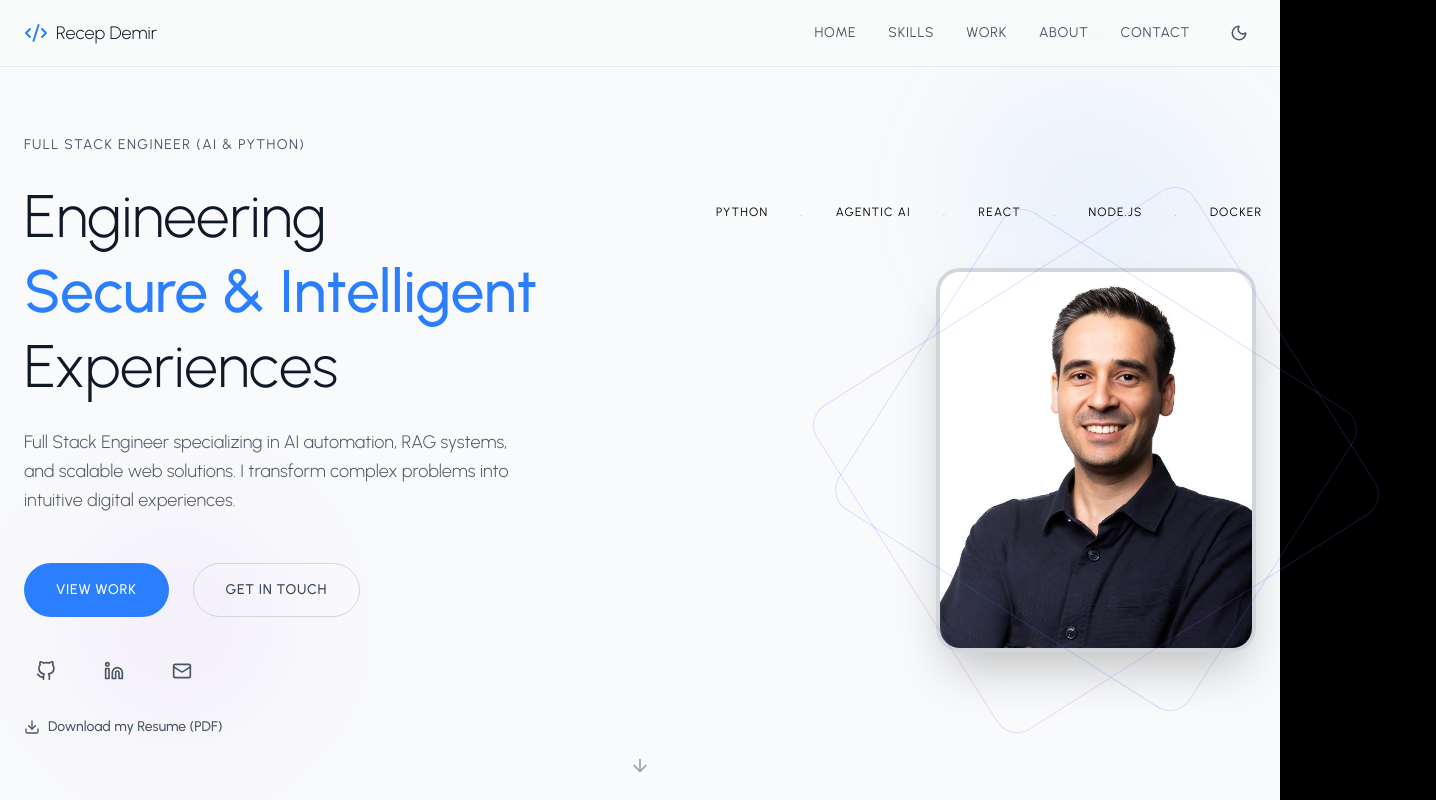
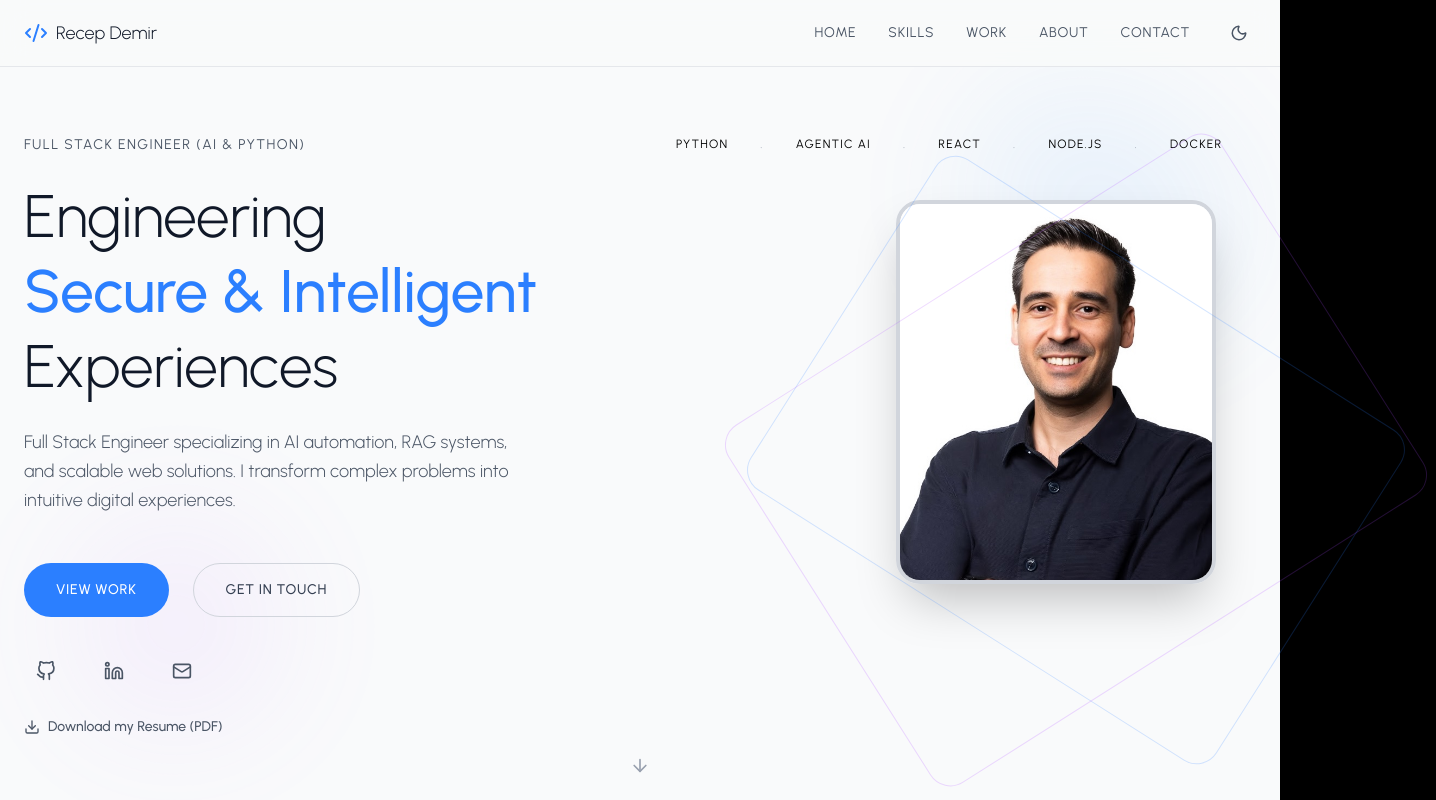
Before and after one commit to recep-demir/personal_portfolio, a React app: page / in a window 1280 px wide. Shown: the top 800 px of the page, 1436 px wide, since content can reach past the window. Built offline with nearby package versions, Linux system fonts and the light colour scheme; the HTML template or start-up script is replaced by a standard one.

Commit message:
feat: increase image sizes in HeroSection for improved visual impact

```diff
--- a/src/components/Section/HeroSection.jsx
+++ b/src/components/Section/HeroSection.jsx
@@ -66,10 +66,10 @@ const HeroSection = () => {
             variants={imageVariants}
             className="mb-8"
           >
-            <div className="w-32 h-32 mx-auto relative">
+            <div className="w-48 h-48 mx-auto relative">
               <motion.div
                 whileHover={{ scale: 1.05 }}
-                className={`w-full h-32 rounded-2xl overflow-hidden border-4 ${isDarkMode ? "border-gray-800" : "border-gray-300"} shadow-2xl`}
+                className={`w-full h-48 rounded-2xl overflow-hidden border-4 ${isDarkMode ? "border-gray-800" : "border-gray-300"} shadow-2xl`}
 
               >
                 <img
@@ -347,7 +347,7 @@ const HeroSection = () => {
                 </motion.div>
                 <motion.div
                   whileHover={{ scale: 1.02 }}
-                  className={`w-80 h-96  rounded-3xl overflow-hidden border-4 ${isDarkMode ? "border-gray-800" : "border-gray-300"} shadow-2xl`}
+                  className={`w-80 h-96 mr-10 mb-34 rounded-3xl overflow-hidden border-4 ${isDarkMode ? "border-gray-800" : "border-gray-300"} shadow-2xl`}
                 >
                   <img
                     src={PROFILE_PIC}
```
